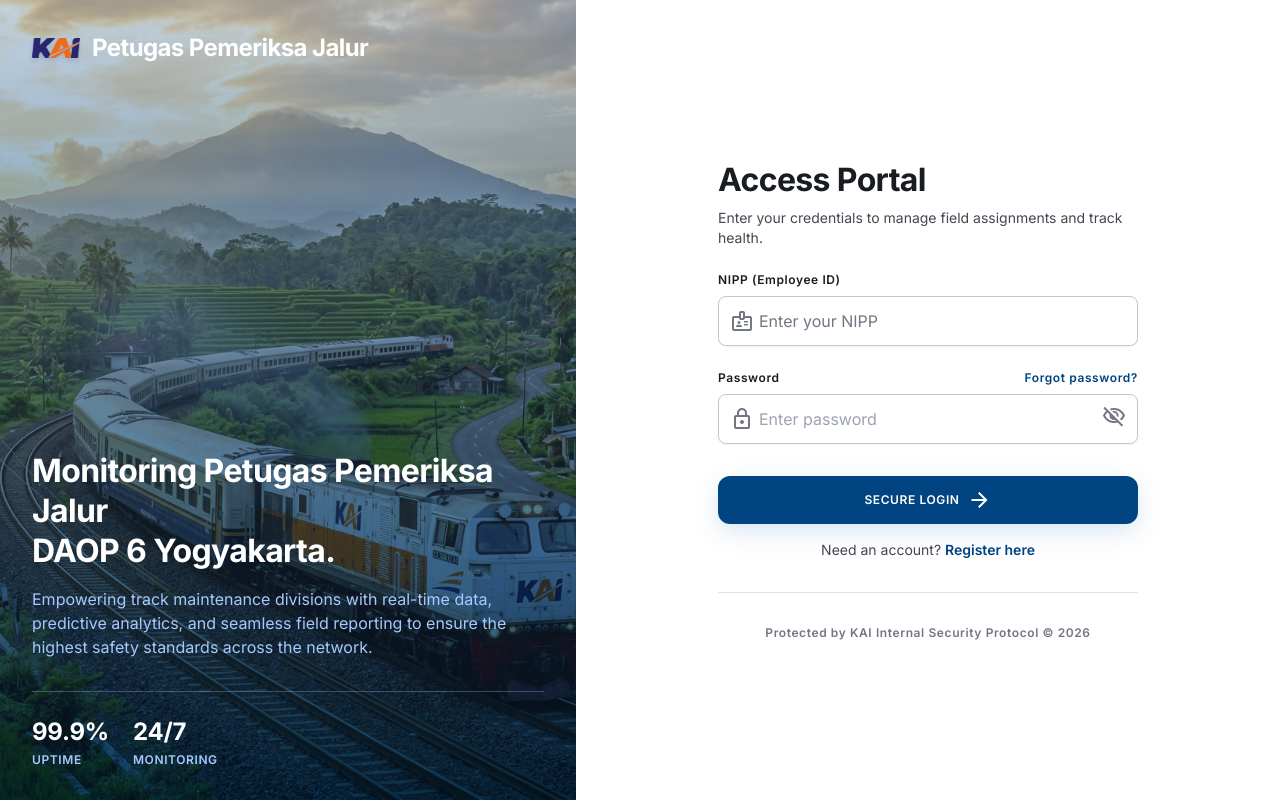
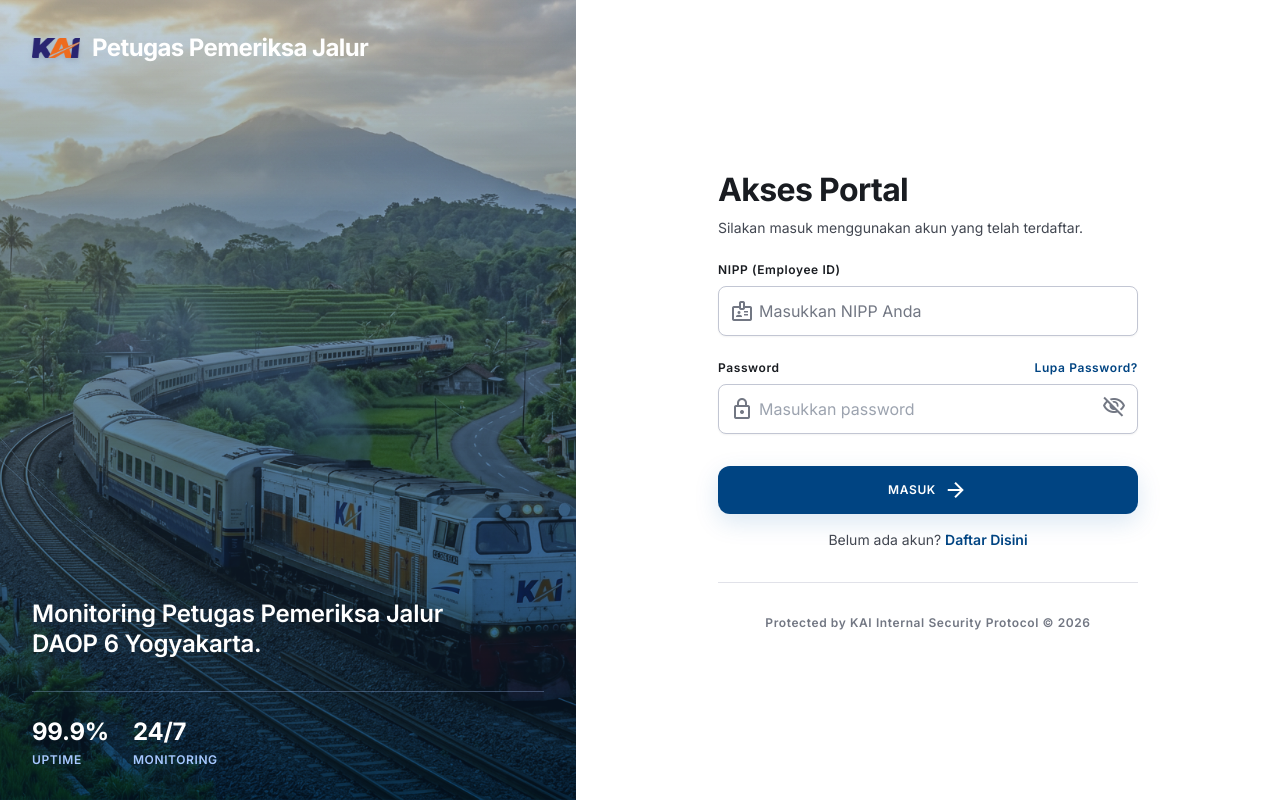
Before and after one commit to mufid1012/PROJECT-PPJ-KAI, a Next.js app in the folder ppj-kai-frontend/: page /login in a window 1280 px wide. Built offline with nearby package versions, Linux system fonts and the light colour scheme; no server answers.

Commit message:
Update Bahasa Indonesia di halaman login

```diff
--- a/ppj-kai-frontend/src/app/login/page.tsx
+++ b/ppj-kai-frontend/src/app/login/page.tsx
@@ -85,11 +85,8 @@
         </div>
 
         <div className="relative z-10 text-on-primary max-w-lg">
-          <h2 className="font-h1 text-h1 mb-md leading-tight">Monitoring Petugas Pemeriksa Jalur<br/>DAOP 6 Yogyakarta.</h2>
+          <h2 className="font-h2 text-h2 mb-md leading-tight">Monitoring Petugas Pemeriksa Jalur<br/>DAOP 6 Yogyakarta.</h2>
 
-          <p className="font-body-lg text-body-lg text-primary-fixed-dim">
-            Empowering track maintenance divisions with real-time data, predictive analytics, and seamless field reporting to ensure the highest safety standards across the network.
-          </p>
 
           {/* Trust Indicators */}
           <div className="flex gap-lg mt-xl pt-lg border-t border-primary-fixed-dim/30">
@@ -116,8 +113,8 @@
 
           {/* Page Header */}
           <div className="mb-lg">
-            <h2 className="font-h1 text-h1 text-on-surface mb-2">Access Portal</h2>
-            <p className="font-body-md text-body-md text-on-surface-variant">Enter your credentials to manage field assignments and track health.</p>
+            <h2 className="font-h1 text-h1 text-on-surface mb-2">Akses Portal</h2>
+            <p className="font-body-md text-body-md text-on-surface-variant">Silakan masuk menggunakan akun yang telah terdaftar.</p>
           </div>
 
           {/* Login Form */}
@@ -136,7 +133,7 @@
                 <input
                   className="w-full pl-10 pr-10 py-3 bg-surface-container-lowest border border-outline-variant rounded-lg focus:border-primary focus:ring-1 focus:ring-primary outline-none transition-all font-body-lg text-body-lg text-on-surface placeholder:text-outline shadow-sm"
                   id="nipp"
-                  placeholder="Enter your NIPP"
+                  placeholder="Masukkan NIPP Anda"
                   type="text"
                   value={nipp}
                   onChange={(e) => setNipp(e.target.value)}
@@ -187,14 +184,14 @@
             <div className="flex flex-col gap-2">
               <div className="flex justify-between items-center">
                 <label className="font-label-sm text-label-sm text-on-surface" htmlFor="password">Password</label>
-                <Link className="font-label-sm text-label-sm text-primary hover:text-primary-container transition-colors" href="#">Forgot password?</Link>
+                <Link className="font-label-sm text-label-sm text-primary hover:text-primary-container transition-colors" href="#">Lupa Password?</Link>
               </div>
               <div className="relative group">
                 <span className="material-symbols-outlined absolute left-3 top-1/2 -translate-y-1/2 text-outline group-focus-within:text-primary transition-colors">lock</span>
                 <input
                   className="w-full pl-10 pr-10 py-3 bg-surface-container-lowest border border-outline-variant rounded-lg focus:border-primary focus:ring-1 focus:ring-primary outline-none transition-all font-body-lg text-body-lg text-on-surface shadow-sm"
                   id="password"
-                  placeholder="Enter password"
+                  placeholder="Masukkan password"
                   type={showPassword ? "text" : "password"}
                   value={password}
                   onChange={(e) => setPassword(e.target.value)}
@@ -216,10 +213,10 @@
                 type="submit"
                 disabled={isLoading}
               >
-                {isLoading ? 'Memverifikasi...' : 'Secure Login'} <span className="material-symbols-outlined text-[18px]">arrow_forward</span>
+                {isLoading ? 'Memverifikasi...' : 'Masuk'} <span className="material-symbols-outlined text-[18px]">arrow_forward</span>
               </button>
               <p className="font-body-md text-body-md text-on-surface-variant text-center">
-                Need an account? <Link className="text-primary font-semibold hover:underline" href="/register">Register here</Link>
+                Belum ada akun? <Link className="text-primary font-semibold hover:underline" href="/register">Daftar Disini</Link>
 
               </p>
             </div>
```
Also changed, not shown: 1 other file (tests, documents, lock files or other folders).
